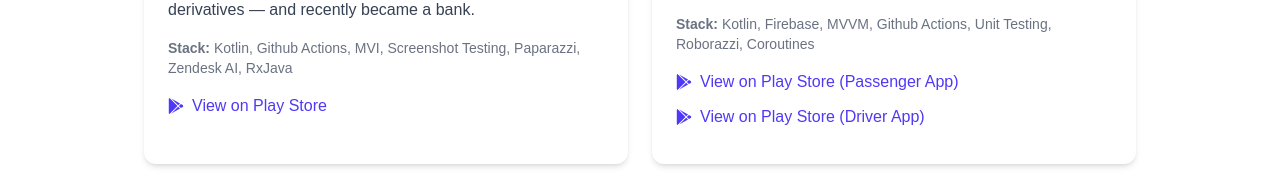
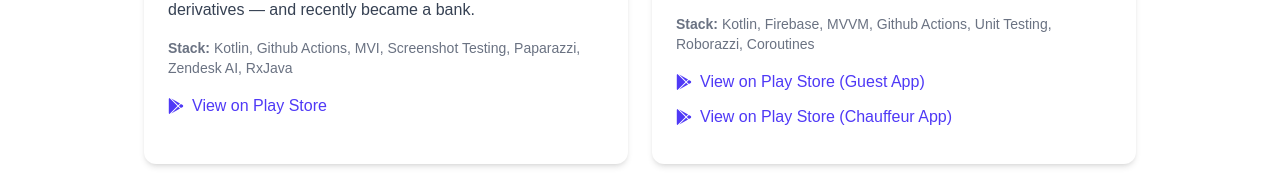
Before and after one commit to odaridavid/my-portfolio, a Next.js app: page /experience in a window 1280 px wide. Shown: the part 697-876 px from the top of the page. Built offline with nearby package versions, Linux system fonts and the light colour scheme.

Commit message:
Change app names

```diff
--- a/src/app/experience/page.tsx
+++ b/src/app/experience/page.tsx
@@ -65,11 +65,11 @@ const apps = [
     tech: ["Kotlin", "Firebase", "MVVM", "Github Actions", "Unit Testing","Roborazzi","Coroutines"],
     stores: [
       {
-        label: "View on Play Store (Passenger App)",
+        label: "View on Play Store (Guest App)",
         url: "https://play.google.com/store/apps/details?id=com.blacklane.passenger&utm_source=emea_Med",
       },
       {
-        label: "View on Play Store (Driver App)",
+        label: "View on Play Store (Chauffeur App)",
         url: "https://play.google.com/store/apps/details?id=com.blacklane.chauffeurapp&utm_source=emea_Med",
       },
     ],
```
